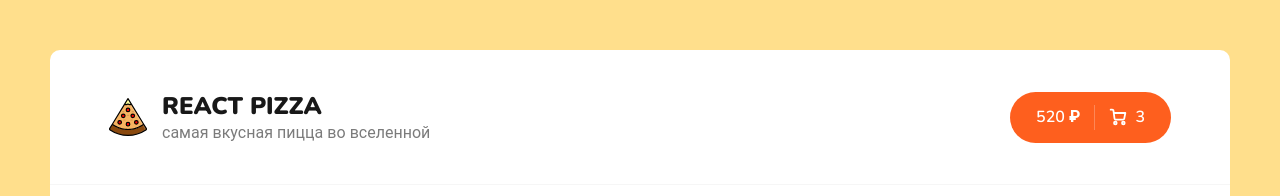
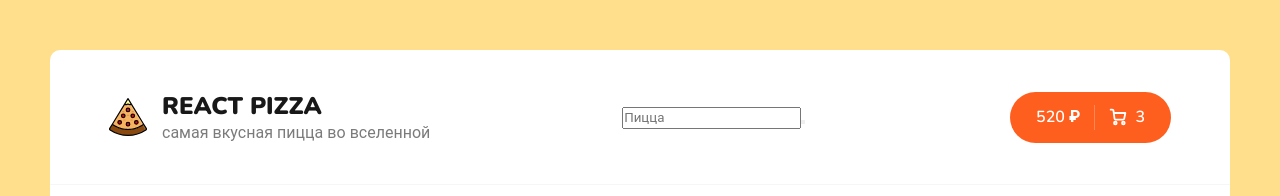
Before and after one commit to sereja-artemov/react-pizza, a React (Create React App) app: page / in a window 1280 px wide. Shown: the top 196 px of the page. Built offline with nearby package versions, Linux system fonts and the light colour scheme; no server answers.

Commit message:
features: добавить компонент и верстку поиска пицц

```diff
--- a/src/components/Header.jsx
+++ b/src/components/Header.jsx
@@ -2,12 +2,13 @@ import React from 'react';
 import { Link } from 'react-router-dom';
 
 import logoImg from '../assets/img/pizza-logo.svg';
+import Search from "./Search/Search";
 
 function Header() {
   return (
     <div className="header">
       <div className="container">
-        <Link to="/">
+        <Link className="header__logo-link" to="/">
           <div className="header__logo">
             <img width="38" src={logoImg} alt="Pizza logo" />
             <div>
@@ -16,6 +17,7 @@ function Header() {
             </div>
           </div>
         </Link>
+        <Search />
         <div className="header__cart">
           <Link to="/cart" className="button button--cart">
             <span>520 ₽</span>
--- /dev/null
+++ b/src/components/Search/Search.jsx
@@ -0,0 +1,48 @@
+import React from 'react';
+
+function Search() {
+  return (
+    <form
+      id="search-form"
+      className="search-form"
+    >
+      <div className="search-form__field-wrapper">
+        <input
+          type="text"
+          name="text"
+          className="search-form__search-input"
+          placeholder="Пицца"
+        />
+        <label
+          htmlFor="search-film-submit"
+          className="search-form__submit-label"
+        >
+          <button
+            id="search-film-submit"
+            type="submit"
+            name="submit"
+            className="search-form__submit"
+            value=""
+          />
+          <svg
+            className="search-form__submit-icon"
+            width="13"
+            height="14"
+            viewBox="0 0 13 14"
+            fill="none"
+            xmlns="http://www.w3.org/2000/svg"
+          >
+            <path
+              fillRule="evenodd"
+              clipRule="evenodd"
+              d="M7.79194 8.2638C6.36002 9.69572 4.03842 9.69572 2.60649 8.2638C1.17457 6.83188 1.17457 4.51027 2.60649 3.07835C4.03842 1.64643 6.36002 1.64643 7.79194 3.07835C9.22387 4.51027 9.22387 6.83188 7.79194 8.2638ZM8.23233 9.64676C6.2721 11.1462 3.45651 10.9994 1.66368 9.20661C-0.288937 7.25399 -0.288936 4.08816 1.66368 2.13554C3.61631 0.182918 6.78213 0.182918 8.73475 2.13554C10.5275 3.92829 10.6743 6.74371 9.1751 8.70392L12.7418 12.2706L11.799 13.2134L8.23233 9.64676Z"
+              fill="white"
+            />
+          </svg>
+        </label>
+      </div>
+    </form>
+  );
+}
+
+export default Search;
--- /dev/null
+++ b/src/components/Search/Search.module.scss
@@ -0,0 +1,92 @@
+.search-form {
+  flex-grow: 1;
+  max-width: 450px;
+}
+.search-form__field-wrapper {
+  position: relative;
+  display: flex;
+  justify-content: space-between;
+}
+
+.search-form__search-input {
+  box-sizing: border-box;
+  width: 100%;
+  min-height: 51px;
+  background-color: #F9F9F9;
+  padding: 14px 0;
+  padding-left: 19px;
+  padding-right: 90px;
+  border: 1px solid #dfdfdf;
+  border-radius: 40px;
+  font-size: 11px;
+  line-height: 17px;
+  color: #8B8B8B;
+}
+
+.search-form__submit-label {
+  position: absolute;
+  right: 6px;
+  top: 50%;
+  width: 80px;
+  height: 38px;
+  border: 0;
+  border-radius: 48px;
+  transform: translateY(-50%);
+}
+
+.search-form__submit-label:hover,
+.search-form__submit:hover {
+  cursor: pointer;
+}
+
+.search-form__submit-label::after {
+  content: "";
+  position: absolute;
+  left: 50%;
+  top: 50%;
+  transform: translate(-50%, -50%);
+  width: 14px;
+  height: 14px;
+}
+
+.search-form__submit {
+  width: 100%;
+  height: 100%;
+  border: 0;
+  border-radius: 48px;
+  background-color: #282828;
+}
+
+.search-form__submit:hover {
+  background-color: #fe5f1e;
+}
+
+.search-form__submit:hover + .search-form__submit-icon path {
+  fill: #F9F9F9 !important;
+}
+
+.search-form__submit-icon {
+  position: absolute;
+  left: 50%;
+  top: 50%;
+  transform: translate(-50%, -50%);
+}
+
+.search-form__submit::after {
+  content: "";
+  position: absolute;
+  right: 0;
+  top: 0;
+  width: 15px;
+  height: 10px;
+}
+
+@media (min-width: 768px) {
+  .search-form__search-input {
+    font-size: 13px;
+  }
+}
+
+@media (min-width: 1280px) {
+
+}
--- a/src/index.css
+++ b/src/index.css
@@ -11,3 +11,5 @@ code {
   font-family: source-code-pro, Menlo, Monaco, Consolas, 'Courier New',
     monospace;
 }
+
+@import url(./components/Search/Search.module.scss);
--- a/src/scss/components/_header.scss
+++ b/src/scss/components/_header.scss
@@ -33,6 +33,11 @@
     p {
       color: #7b7b7b;
     }
+    @media (max-width: 990px) {
+      &-link {
+        width: 100%;
+      }
+    }
   }
   &__cart {
     flex-shrink: 0;
```
